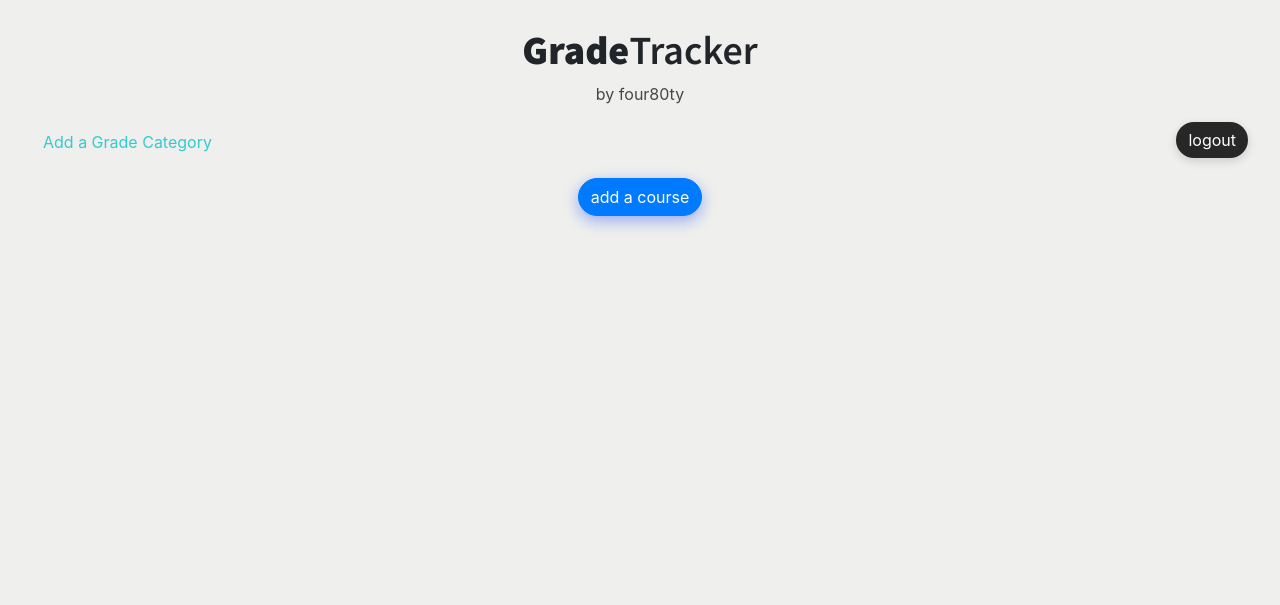
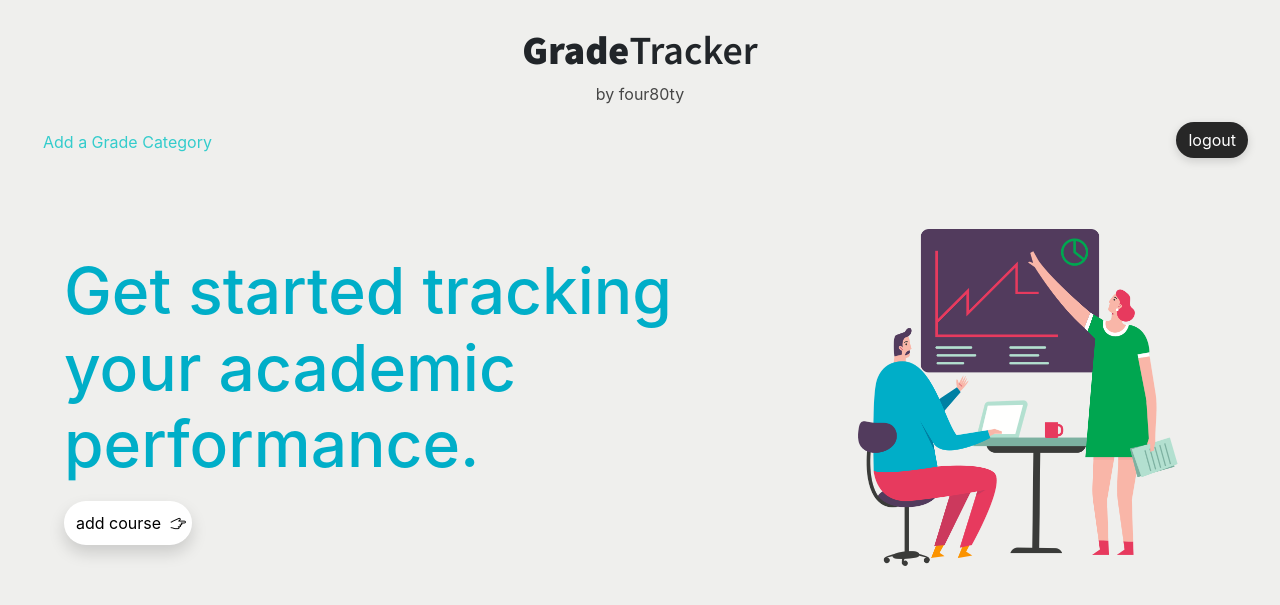
Before and after one commit to rahatmaini/Gradetrackr, a Django app: page / in a window 1280 px wide. Shown: the top 605 px of the page. Run offline with Django 3.2, Linux system fonts and the light colour scheme; a user stored in the database is signed in; data comes from the database, SQL or seed files in the repository; both versions use the stored data as it was after the commit; data that the repository does not hold is empty; some libraries are stand-ins or nearby versions.

Commit message:
Added splash screen for when no courses added

```diff
--- a/gradetracker/static/gradetracker/style.css
+++ b/gradetracker/static/gradetracker/style.css
@@ -1485,7 +1485,6 @@ div.horizontalgap {
 	width: 10vw;
 	overflow: hidden;
     white-space: nowrap;
-    margin-left: 44.5%;
     display: block;
     box-shadow: 0px 8px 16px 0px rgba(0,0,0,0.15);
     color: rgb(0, 0, 0);
@@ -1501,7 +1500,42 @@ div.horizontalgap {
     transform: scale(1);
   }
 
-  a:hover {
+
+
+  .logInButton:hover {
 	text-decoration: none;
-	color:black
+	background-color:rgb(22, 173, 111);
+	color: white;
+	transition: all .7s;
+	box-shadow: 0 5px 15px rgba(22, 173, 111,0.2);
+}
+
+.addCourseButton {
+    font-size: 16px;
+	width: 10vw;
+	overflow: hidden;
+    white-space: nowrap;
+    display: block;
+    box-shadow: 0px 8px 16px 0px rgba(0,0,0,0.15);
+    color: rgb(0, 0, 0);
+    background-color:rgb(255, 255, 255);
+    text-align: center;
+    padding: 10px 12px;
+    text-decoration: none;
+    border-radius: 99px;
+    -webkit-animation: bounce 2s infinite 2s;
+    animation: bounce 2s infinite 2s;
+    -webkit-transition: all .2s ease-in;
+    transition: all .2s ease-in;
+    transform: scale(1);
   }
+
+
+
+  .addCourseButton:hover {
+	text-decoration: none;
+	background-color:rgb(231, 58, 94);
+	color: white;
+	transition: all .7s;
+	box-shadow: 0 5px 15px rgba(18, 73, 255,0.2);
+}
--- a/gradetracker/templates/gradetracker/dashboard.html
+++ b/gradetracker/templates/gradetracker/dashboard.html
@@ -1,16 +1,18 @@
 {% extends 'gradetracker/template.html' %}
 {% block content %}
+{% load static %}
 
 
-<div class="container justify-content-center">
 
 
 
 
 {% if courses_list %}
+<div class="container justify-content-center">
+
 
 <div style="padding-bottom: 2%; text-align: center;">
-  <a href="{% url 'gradetracker:add' %}" class="btn btn-primary" style="width: auto; border-radius: 99px;box-shadow: 0 5px 15px rgba(18, 73, 255, 0.4);">Add another course</a>
+  <a href="{% url 'gradetracker:add' %}" class="btn btn-primary" style="width: auto; border-radius: 99px;box-shadow: 0 5px 15px rgba(18, 73, 255, 0.4);">add another course</a>
   </div>
 
     <!--<ul>-->
@@ -50,9 +52,17 @@
 </div>
 
 {% else %}
-<div style="padding-bottom: 2%; text-align: center;">
-  <a href="{% url 'gradetracker:add' %}" class="btn btn-primary" style="width: auto; border-radius: 99px;box-shadow: 0 5px 15px rgba(18, 73, 255, 0.4);">add a course</a>
-  </div>
+<div>
+<p> <img src = "{% static 'gradetracker/addcourse.png' %}" width="25%" style="margin-top: 4%;margin-right:8%;margin-left:8%;float: right;"><br/>
+
+  <h1 style="color: rgb(0, 174, 200);margin-top: 4%;margin-left: 5%;font-size: 5vw;">Get started tracking your academic performance.</h1>
+
+
+
+  <a href="{% url 'gradetracker:add' %}" class="addCourseButton" style="margin-left: 5%;margin-top:2%">add course&nbsp;&nbsp;<span class="ti-hand-point-right" style="vertical-align: -1px;"></span></a>
+</p>
+
+
 
 {% endif %}
 
```
Also changed, not shown: gradetracker/templates/gradetracker/index.html (+13 -8 lines), db.sqlite3.
